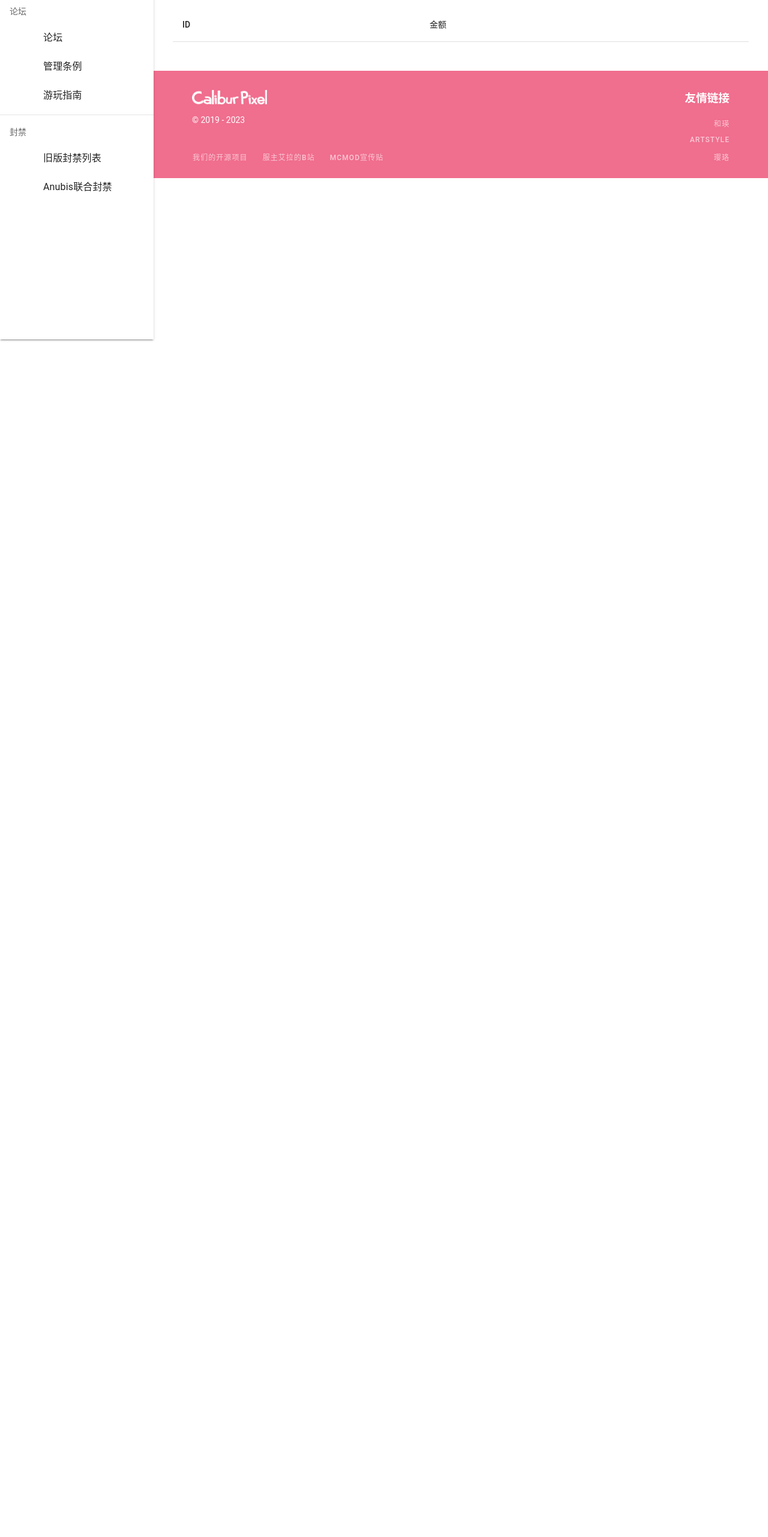
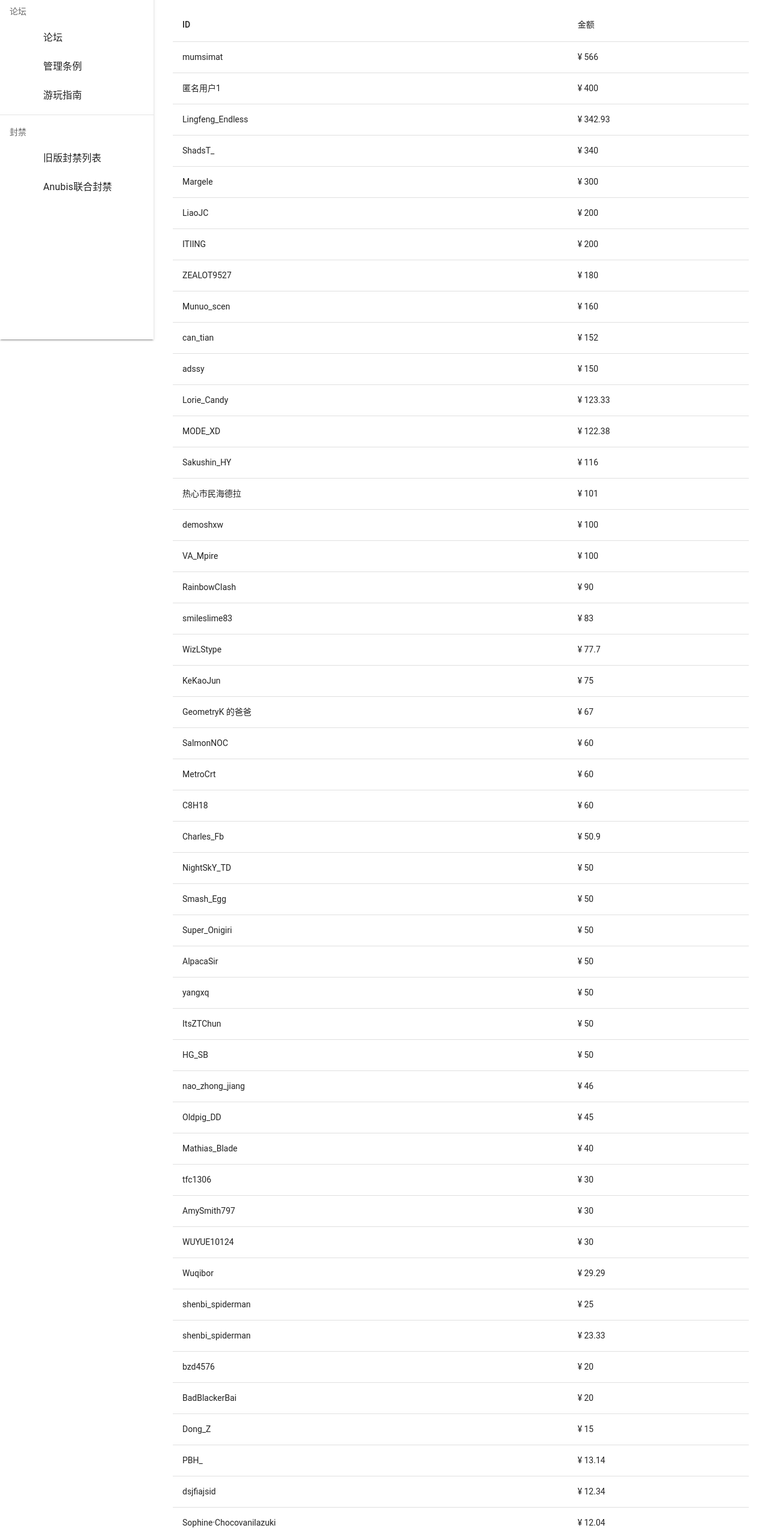
Before and after one commit to Calibur-Pixel/Kita, a Vue app: page /donation in a window 1280 px wide. Shown: the part 234-2797 px from the top of the page at 60% size. Before the commit the page ends 800 px from the top, so only its background shows below. Built offline with nearby package versions, Linux system fonts and the light colour scheme; some icons are missing.

Commit message:
Update PageDonation.vue

```diff
--- a/src/views/PageDonation.vue
+++ b/src/views/PageDonation.vue
@@ -18,7 +18,7 @@
           <tbody>
             <tr v-for="item in donators" :key="item.name">
               <td>{{ item.name }}</td>
-              <td>{{ item.amount }}</td>
+              <td>¥ {{ item.amount }}</td>
             </tr>
           </tbody>
         </v-table>
@@ -27,8 +27,271 @@
   </v-container>
 </template>
 
-<script setup>
-  //
+<script>
+export default {
+  data() {
+    return {
+      donators: [
+        {
+          "name": "mumsimat",
+          "amount": 566
+        },
+        {
+          "name": "匿名用户1",
+          "amount": 400
+        },
+        {
+          "name": "Lingfeng_Endless",
+          "amount": 342.93
+        },
+        {
+          "name": "ShadsT_",
+          "amount": 340
+        },
+        {
+          "name": "Margele",
+          "amount": 300
+        },
+        {
+          "name": "LiaoJC",
+          "amount": 200
+        },
+        {
+          "name": "ITIING",
+          "amount": 200
+        },
+        {
+          "name": "ZEALOT9527",
+          "amount": 180
+        },
+        {
+          "name": "Munuo_scen",
+          "amount": 160
+        },
+        {
+          "name": "can_tian",
+          "amount": 152
+        },
+        {
+          "name": "adssy",
+          "amount": 150
+        },
+        {
+          "name": "Lorie_Candy",
+          "amount": 123.33
+        },
+        {
+          "name": "MODE_XD",
+          "amount": 122.38
+        },
+        {
+          "name": "Sakushin_HY",
+          "amount": 116
+        },
+        {
+          "name": "热心市民海德拉",
+          "amount": 101
+        },
+        {
+          "name": "demoshxw",
+          "amount": 100
+        },
+        {
+          "name": "VA_Mpire",
+          "amount": 100
+        },
+        {
+          "name": "RainbowCIash",
+          "amount": 90
+        },
+        {
+          "name": "smileslime83",
+          "amount": 83
+        },
+        {
+          "name": "WizLStype",
+          "amount": 77.7
+        },
+        {
+          "name": "KeKaoJun",
+          "amount": 75
+        },
+        {
+          "name": "GeometryK 的爸爸",
+          "amount": 67
+        },
+        {
+          "name": "SalmonNOC",
+          "amount": 60
+        },
+        {
+          "name": "MetroCrt",
+          "amount": 60
+        },
+        {
+          "name": "C8H18",
+          "amount": 60
+        },
+        {
+          "name": "Charles_Fb",
+          "amount": 50.9
+        },
+        {
+          "name": "NightSkY_TD",
+          "amount": 50
+        },
+        {
+          "name": "Smash_Egg",
+          "amount": 50
+        },
+        {
+          "name": "Super_Onigiri",
+          "amount": 50
+        },
+        {
+          "name": "AlpacaSir",
+          "amount": 50
+        },
+        {
+          "name": "yangxq",
+          "amount": 50
+        },
+        {
+          "name": "ItsZTChun",
+          "amount": 50
+        },
+        {
+          "name": "HG_SB",
+          "amount": 50
+        },
+        {
+          "name": "nao_zhong_jiang",
+          "amount": 46
+        },
+        {
+          "name": "Oldpig_DD",
+          "amount": 45
+        },
+        {
+          "name": "Mathias_Blade",
+          "amount": 40
+        },
+        {
+          "name": "tfc1306",
+          "amount": 30
+        },
+        {
+          "name": "AmySmith797",
+          "amount": 30
+        },
+        {
+          "name": "WUYUE10124",
+          "amount": 30
+        },
+        {
+          "name": "Wuqibor",
+          "amount": 29.29
+        },
+        {
+          "name": "shenbi_spiderman",
+          "amount": 25
+        },
+        {
+          "name": "shenbi_spiderman",
+          "amount": 23.33
+        },
+        {
+          "name": "bzd4576",
+          "amount": 20
+        },
+        {
+          "name": "BadBlackerBai",
+          "amount": 20
+        },
+        {
+          "name": "Dong_Z",
+          "amount": 15
+        },
+        {
+          "name": "PBH_",
+          "amount": 13.14
+        },
+        {
+          "name": "dsjfiajsid",
+          "amount": 12.34
+        },
+        {
+          "name": "Sophine·Chocovanilazuki",
+          "amount": 12.04
+        },
+        {
+          "name": "LBzzZ",
+          "amount": 10
+        },
+        {
+          "name": "Loong2333",
+          "amount": 10
+        },
+        {
+          "name": "ZhenYeAcacia",
+          "amount": 10
+        },
+        {
+          "name": "asdv342",
+          "amount": 10
+        },
+        {
+          "name": "Sans3151",
+          "amount": 10
+        },
+        {
+          "name": "Lao_Shudada",
+          "amount": 7.5
+        },
+        {
+          "name": "__Kabuto",
+          "amount": 7
+        },
+        {
+          "name": "Miao_Baoao",
+          "amount": 5.2
+        },
+        {
+          "name": "squirrelflight",
+          "amount": 5
+        },
+        {
+          "name": "Du_Xiao_Fu",
+          "amount": 3.94
+        },
+        {
+          "name": "根号希希希",
+          "amount": 2.33
+        },
+        {
+          "name": "0Q8QO",
+          "amount": 1.5
+        },
+        {
+          "name": "MeuCh_",
+          "amount": 1.23
+        },
+        {
+          "name": 666606,
+          "amount": 1.11
+        },
+        {
+          "name": "Fairy_YaYa_OVO",
+          "amount": 1
+        },
+        {
+          "name": "thwy11",
+          "amount": 0.01
+        }
+      ]
+    }
+  }
+}
 </script>
 
 <style lang="scss">
```
